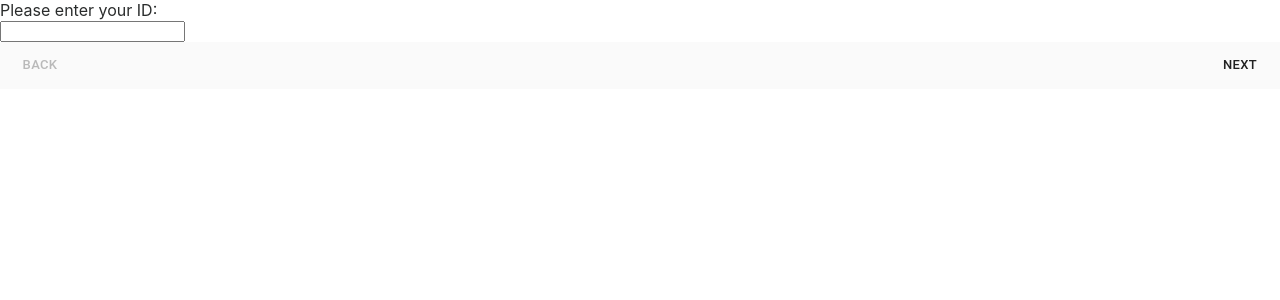
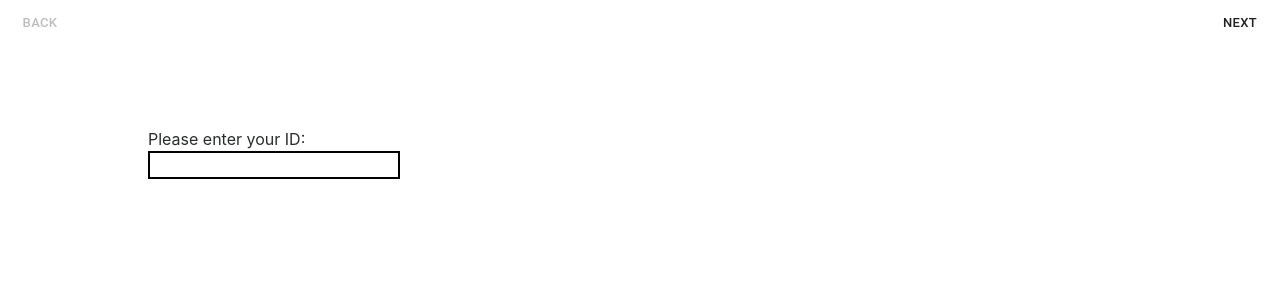
Before and after one commit to Ivanhei/vlts, a React (Create React App) app: page / in a window 1280 px wide. Shown: the top 300 px of the page. Built offline with nearby package versions, Linux system fonts and the light colour scheme.

Commit message:
added tailwindcss, progress bar

```diff
--- a/package.json
+++ b/package.json
@@ -3,6 +3,9 @@
   "name": "vlts",
   "version": "0.1.0",
   "private": true,
+  "devDependencies": {
+    "tailwindcss": "^3.2.4"
+  },
   "dependencies": {
     "@material-ui/core": "^4.12.4",
     "@material-ui/lab": "^4.0.0-alpha.61",
--- a/src/App.js
+++ b/src/App.js
@@ -38,8 +38,9 @@ const answerSheet = {
   score: 0
 }
 
-const COLOR_NOT_ANSWERED = "#aaa"
-const COLOR_ANSWERED = "#0c0"
+const COLOR_NOT_ANSWERED = "#ccc"
+const COLOR_NOT_ANSWERED_CLICKABLE = "#ff7676"
+const COLOR_ANSWERED = "#4de780"
 const COLOR_SELECTED = "#3f51b5"
 
 class App extends Component {
@@ -80,7 +81,7 @@ class App extends Component {
     if (reason === 'clickaway') {
       return;
     }
-    this.setState({open : false, notAnsweredIndicationColor: COLOR_NOT_ANSWERED})
+    this.setState({open : false})
   }
 
   onInputChange = (e) => {
@@ -117,7 +118,7 @@ class App extends Component {
     })
     if(notattempcount<=(list.length * list[0].options.length) && notattempcount>(list.length * (list[0].options.length - 1))){ //depends on option list (notattempcount<= no. of possible options && notattempcount> no. of question * (no. of options - 1))
       console.log("Popping up, wait for me please!")
-      this.setState({Total:count, catchmsg:"Please attempt all questions", errormsg:"error", open:true, notAnsweredIndicationColor: "#e00"})
+      this.setState({Total:count, catchmsg:"Please attempt all questions", errormsg:"error", open:true, notAnsweredIndicationColor: COLOR_NOT_ANSWERED_CLICKABLE})
     }else{
       console.log("Sending to server 🫡")
       this.setState({Total:count})
@@ -185,12 +186,43 @@ class App extends Component {
     return (
       <div className="App">
         {this.Snackbarrender()}
+        <div className="Quiz-MobileStepper">
+          <MobileStepper variant="dots" steps={0} // steps={this.state.activeStep < 0 ? 0 : this.state.questionList.length}
+          position="static" activeStep={this.state.activeStep}
+            nextButton={this.state.activeStep === (this.state.questionList.length - 1) ?
+              <Button size="small" onClick={this.onsubmit}>Submit</Button> //Submit button
+                :
+              <Button size="small" onClick={this.handleNext} disabled={this.state.activeStep === this.state.questionList.length}>Next</Button> //Next button
+            }
+            backButton={<Button size="small" onClick={this.handleBack} disabled={this.state.activeStep < 0}>Back</Button>} //Back button
+            style={{background: "none"}}
+            />
+
+          <div>
+            {this.state.activeStep < 0 ? null : <div style={{textAlign: "center"}} className="flex mx-4">
+              {this.state.questionList.map((item, index) => <div style={{
+                backgroundColor:
+                  this.state.activeStep === index ? COLOR_SELECTED : // check if it is current question
+                    item.options.filter(option => option.selected).length > 0 ? COLOR_ANSWERED : this.state.notAnsweredIndicationColor, // if the question is answered, green, if not, grey.
+                height: "1em",
+                color: "#fff",
+                cursor: "pointer",
+                display: "inline-block",
+                transition: "0.2s",
+              }}
+              className="flex-grow"
+              onClick={() => this.setState({activeStep: index})}>
+                {/* {index + 1} */}
+              </div>)}
+            </div>}
+          </div>
+        </div>
         <div className="Quiz_render_container">
-          <div className="Quiz_container_display">
+          <div className="Quiz_container_display mx-5 my-3">
             {this.state.activeStep < 0 ?
-              <div>
+              <div className="mx-32 my-20">
                 <div>Please enter your ID:</div>
-                <input type="text" value={this.state.userId} onChange={this.onIDChange}/>
+                <input type="text" value={this.state.userId} onChange={this.onIDChange} className="border-2 border-black"/>
               </div>
              :
               <div>
@@ -215,37 +247,6 @@ class App extends Component {
                   })}
               </div>
             }
-          </div>
-        </div>
-        <div className="Quiz-MobileStepper">
-          <MobileStepper variant="dots" steps={this.state.activeStep < 0 ? 0 : this.state.questionList.length} position="static" activeStep={this.state.activeStep}
-            nextButton={this.state.activeStep === (this.state.questionList.length - 1) ?
-              <Button size="small" onClick={this.onsubmit}>Submit</Button> //Submit button
-                :
-              <Button size="small" onClick={this.handleNext} disabled={this.state.activeStep === this.state.questionList.length}>Next</Button> //Next button
-            }
-            backButton={<Button size="small" onClick={this.handleBack} disabled={this.state.activeStep < 0}>Back</Button>} //Back button
-            />
-
-          <div>
-            {this.state.activeStep < 0 ? null : <div style={{textAlign: "center"}}>
-              {this.state.questionList.map((item, index) => <div style={{
-                backgroundColor:
-                  this.state.activeStep === index ? COLOR_SELECTED : // check if it is current question
-                    item.options.filter(option => option.selected).length > 0 ? COLOR_ANSWERED : this.state.notAnsweredIndicationColor, // if the question is answered, green, if not, grey.
-                    width: "1.5em",
-                    height: "1.5em",
-                    lineHeight: "1.5em",
-                    textAlign: "center",
-                    color: "#fff",
-                    cursor: "pointer",
-                    display: "inline-block",
-                    margin: "0.5em 0.25em",
-                    borderRadius: "50%",
-              }} onClick={() => this.setState({activeStep: index})}>
-                {index + 1}
-              </div>)}
-            </div>}
           </div>
         </div>
       </div>
@@ -345,7 +346,7 @@ const questionList = [
     audioSrc: "vlts/audio/1k/jump.mp3",
     options: [{que_options : "漂浮" , selected: false}, {que_options : "跳躍" , selected: false}, {que_options : "停車" , selected: false}, {que_options : "跑步" , selected: false}],
     ans: "跳躍"
-  }/*,
+  },
   {
     question_number: "6",
     type: questionTypes.LVLT_1000,
@@ -861,7 +862,7 @@ const questionList = [
     type: questionTypes.VLT,
     readingText: "",
     options: ["", "", "", ""],
-  }*/
+  }
 ]
 
 /**
--- a/src/index.css
+++ b/src/index.css
@@ -1,3 +1,7 @@
+@tailwind base;
+@tailwind components;
+@tailwind utilities;
+
 body {
   margin: 0;
   font-family: -apple-system, BlinkMacSystemFont, 'Segoe UI', 'Roboto', 'Oxygen',
--- /dev/null
+++ b/tailwind.config.js
@@ -0,0 +1,10 @@
+/** @type {import('tailwindcss').Config} */
+module.exports = {
+  content: [
+    "./src/**/*.{js,jsx,ts,tsx}",
+  ],
+  theme: {
+    extend: {},
+  },
+  plugins: [],
+}
```
Also changed, not shown: 1 other file (tests, documents, lock files or other folders).
